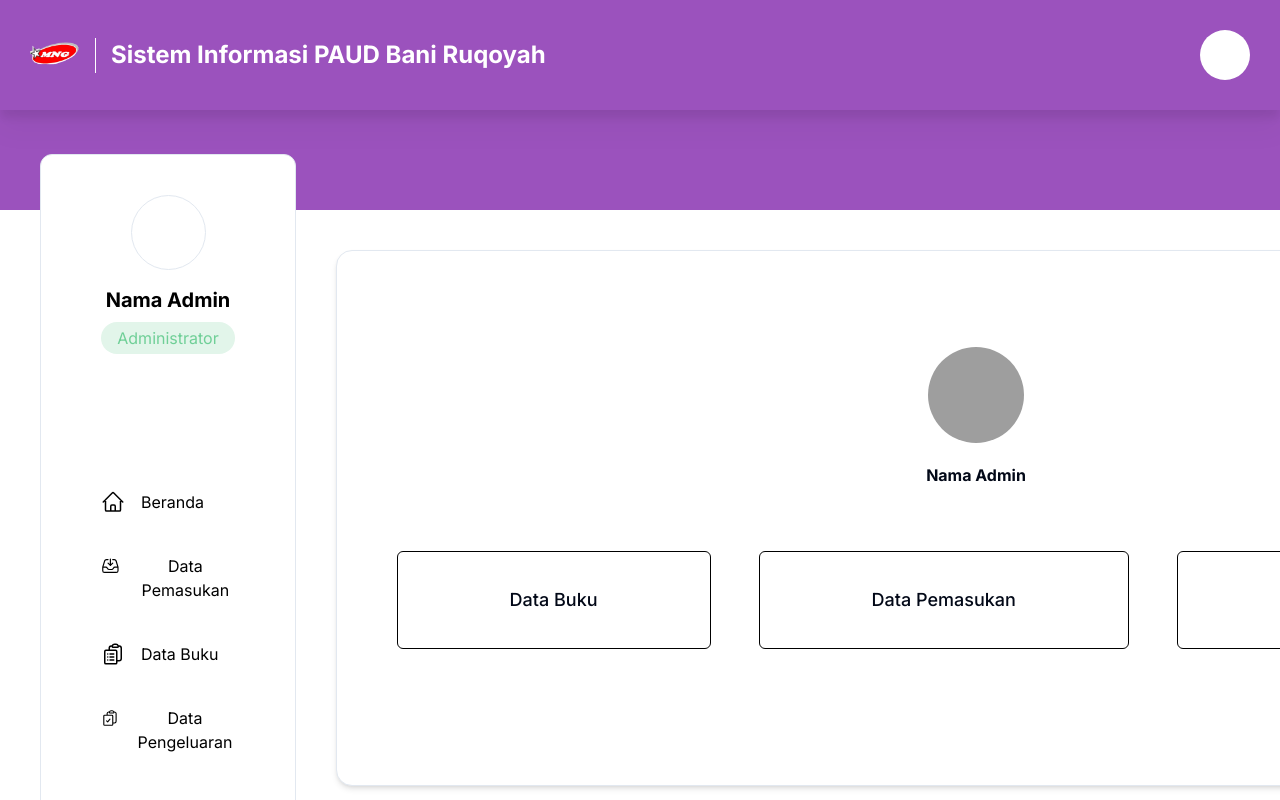
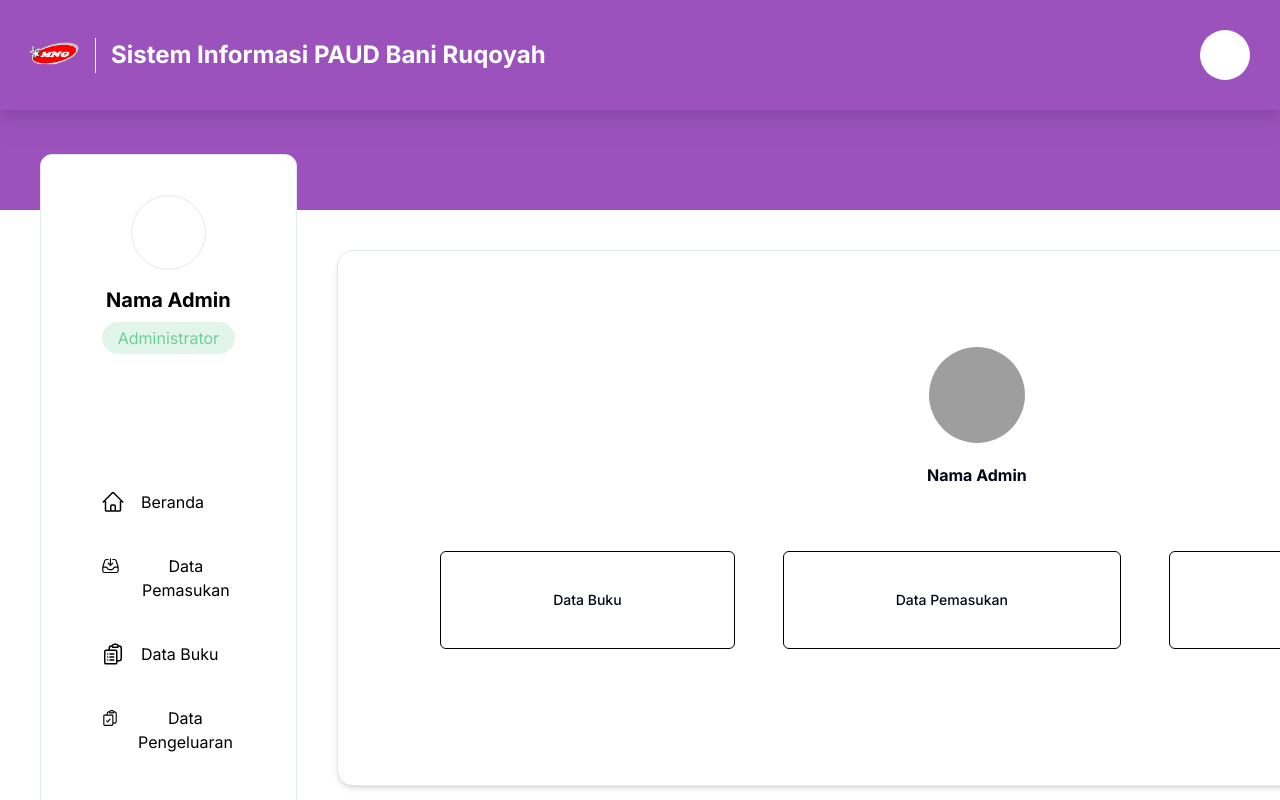
Before and after one commit to EgaAprianto8/sistem-mng, a Next.js app: page /dashboard/beranda in a window 1280 px wide. Shown: the top 800 px of the page. Built offline with nearby package versions, Linux system fonts and the light colour scheme; grey boxes are pictures that could not be loaded.

Commit message:
[add] - dashboard

```diff
--- a/app/dashboard/beranda/page.tsx
+++ b/app/dashboard/beranda/page.tsx
@@ -16,17 +16,17 @@ function Beranda() {
 
         <h2 className="text-center mt-5 font-bold">Nama Admin</h2>
 
-      <div className='mt-12 mb-12 flex gap-12 py-4 px-8 text-lg'>
+      <div className='mt-12 mb-12 flex sm:gap-12 py-4 px-8 xl:text-lg text-sm'>
         <Link href="/dashboard/databuku">
-        <Button variant="outline" className='py-12 px-28 text-lg hover:bg-[#f5e0ff] hover:text-[#9B52BD] border border-black'>Data Buku</Button>
+        <Button variant="outline" className='xl:py-12 xl:px-28 hover:bg-[#f5e0ff] hover:text-[#9B52BD] border border-black'>Data Buku</Button>
         </Link>
 
         <Link href="/dashboard/datapemasukan">
-        <Button variant="outline" className='py-12 px-28 text-lg hover:bg-[#f5e0ff] hover:text-[#9B52BD] border border-black'>Data Pemasukan</Button>
+        <Button variant="outline" className='xl:py-12 xl:px-28 hover:bg-[#f5e0ff] hover:text-[#9B52BD] border border-black'>Data Pemasukan</Button>
         </Link>
 
         <Link href="/dashboard/datapengeluaran">
-        <Button variant="outline" className='py-12 px-28 text-lg hover:bg-[#f5e0ff] hover:text-[#9B52BD] border border-black'>Data Pengeluaran</Button>
+        <Button variant="outline" className='xl:py-12 xl:px-28 hover:bg-[#f5e0ff] hover:text-[#9B52BD] border border-black'>Data Pengeluaran</Button>
         </Link>
 
       </div>
--- a/app/dashboard/layout.tsx
+++ b/app/dashboard/layout.tsx
@@ -50,7 +50,7 @@ const DashboardLayouts = ({ children }: PropTypes) => {
             {/* Sidebar */}
             <div className="flex flex-row">
                 {/* Navigasi Sidebar */}
-                <div className="bg-white -mt-14 h-[800px] xl:w-[20%] sm:w-[30%] flex flex-col gap-20 border ml-10 rounded-xl">
+                <div className="bg-white -mt-14 h-[800px] xl:max-w-[400px] sm:w-[30%] flex flex-col gap-20 border ml-10 rounded-xl">
                     <div className="flex flex-col gap-4 p-10">
                         <div className="relative xl:w-[75px] xl:h-[75px] sm:w-[50px] sm:h-[50px] rounded-full bg-white border mx-auto"></div>
                         <div className="flex flex-col gap-2">
@@ -174,7 +174,9 @@ const DashboardLayouts = ({ children }: PropTypes) => {
                     {pathName === '/dashboard/rapotsemester' ? 'Rapot Semester' : ''}
                 </div>
 
-                <div className="w-full bg-white border rounded-2xl h-full shadow-md m-10 p-10">{children}</div>
+                <div className="container max-w-full max-h-full bg-white border rounded-2xl h-full shadow-md m-10 p-10">
+                    {children}
+                </div>
             </div>
         </div>
     );
```
